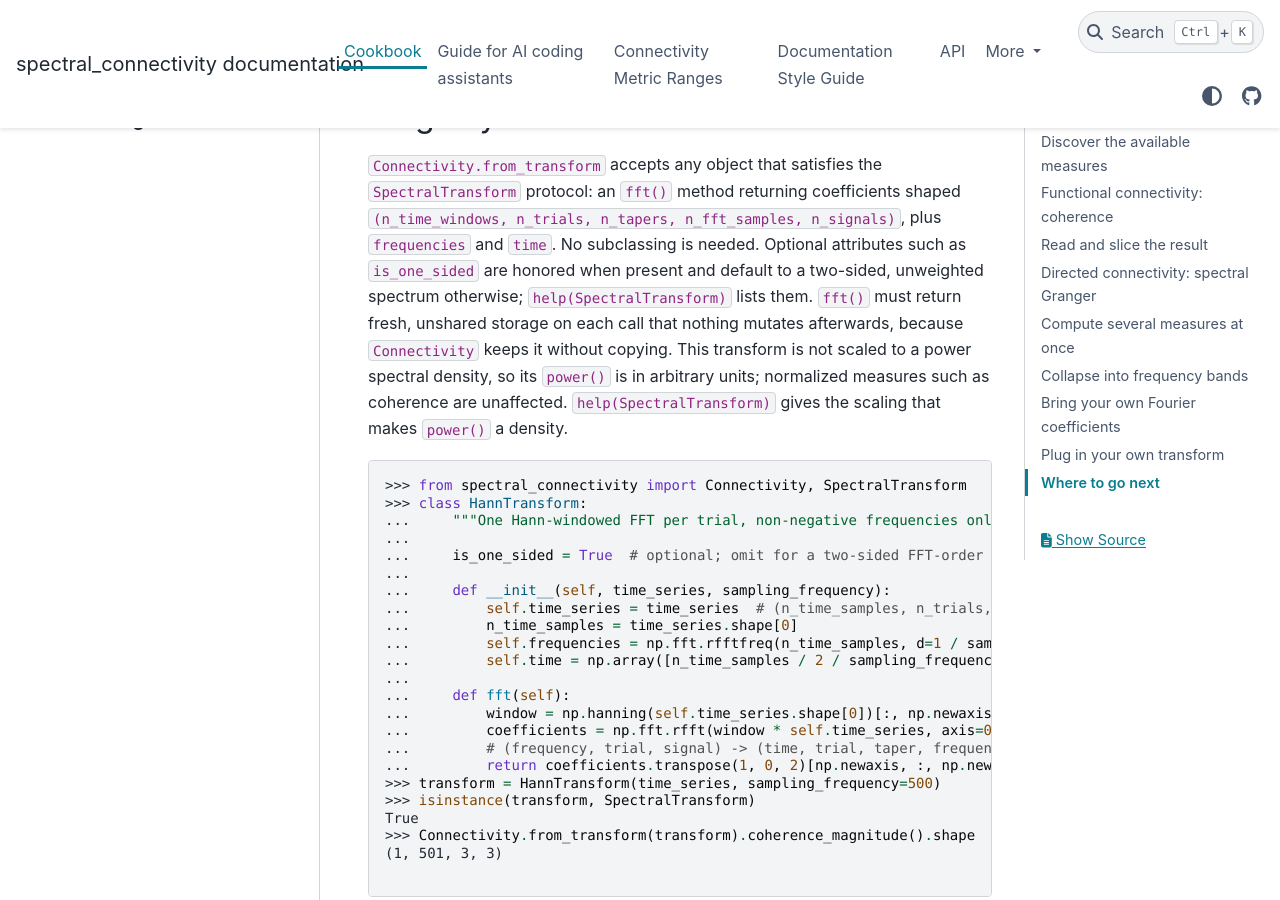
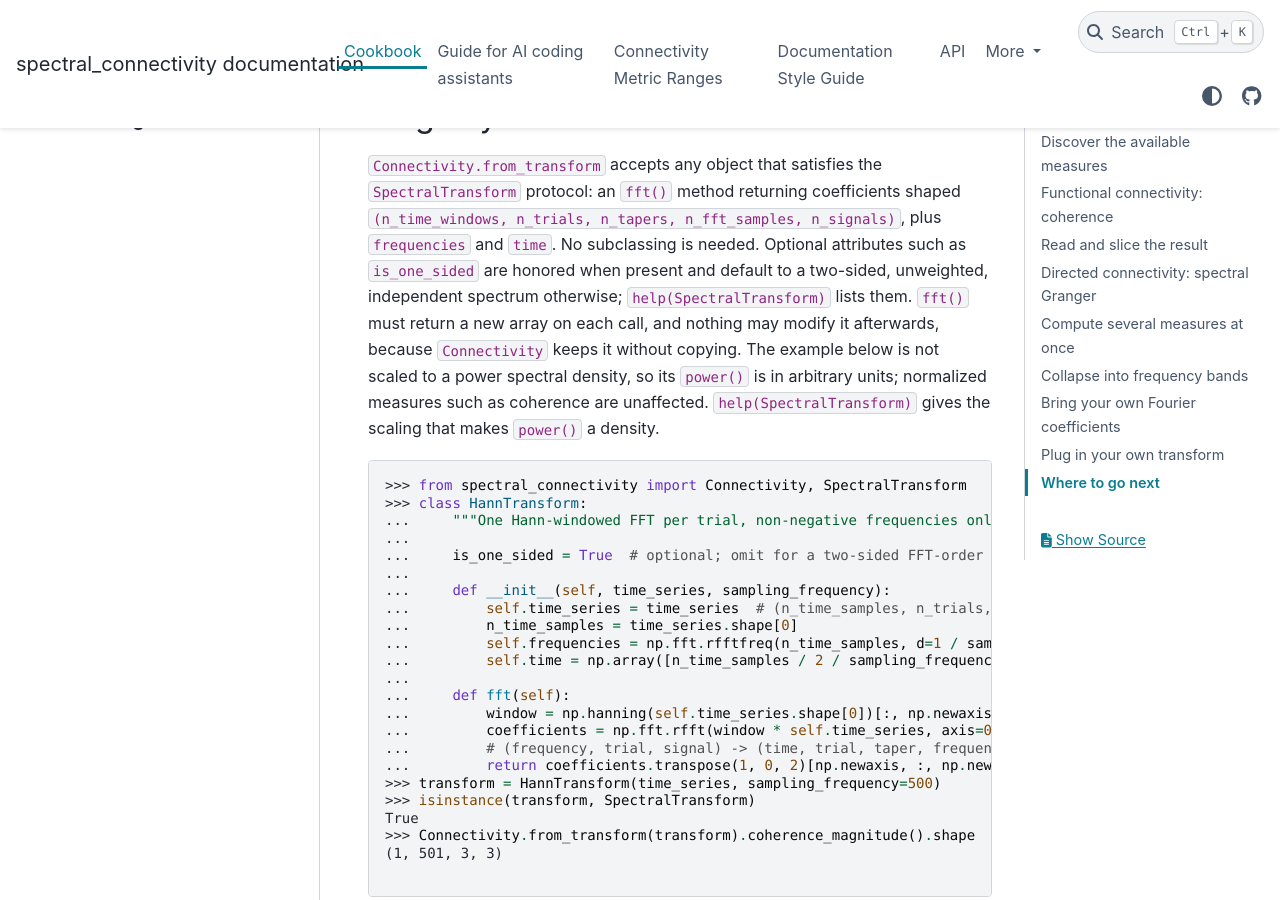
Before and after one commit to Eden-Kramer-Lab/spectral_connectivity, a Sphinx documentation site: the page built from docs/cookbook.md, in a window 1280 px wide and 900 px high, scrolled down 3757 px. Built offline with Sphinx 7.4.7 and the PyData theme 0.15.4, drawn with Linux system fonts in a browser that asks for light colours; pages that are not in the unit, such as notebooks, are missing from menus; the version number could not be read and is left out.

Commit message:
Bring the SpectralTransform docs in line with the code
- Protocol docstring: frequencies = None differs for one-sided
  transforms; state which checks from_transform now makes, that the
  flags must be bools, and that isinstance evaluates properties on
  Python <= 3.11 and issubclass is unsupported; describe Morlet's
  scaling as what it is, and reword the ownership rule.
- Comments that assumed fft() output is always Multitaper's now rely on
  the protocol's contract; from_multitaper's summary names any transform.
- Changelog: note the static-typing effect on from_multitaper overrides
  and the new validation; README and cookbook point to the protocol's
  docstring and state the ownership rule plainly.
- Fix a test comment's axis order and a coverage comment naming overload
  stubs the code does not have.

Co-Authored-By: Claude Opus 5.5 <noreply@anthropic.com>

````diff
--- a/docs/cookbook.md
+++ b/docs/cookbook.md
@@ -182,10 +182,11 @@ the multitaper step and use `fourier_connectivity`. NumPy inputs may use the
 `(n_time_windows, n_trials, n_tapers, n_fft_samples, n_signals)`, plus
 `frequencies` and `time`. No subclassing is needed. Optional attributes such as
 `is_one_sided` are honored when present and default to a two-sided,
-unweighted spectrum otherwise; `help(SpectralTransform)` lists them. `fft()`
-must return fresh, unshared storage on each call that nothing mutates
-afterwards, because `Connectivity` keeps it without copying. This transform is not scaled to a power spectral density, so its `power()`
-is in arbitrary units; normalized measures such as coherence are unaffected.
+unweighted, independent spectrum otherwise; `help(SpectralTransform)` lists
+them. `fft()` must return a new array on each call, and nothing may modify it
+afterwards, because `Connectivity` keeps it without copying. The example below
+is not scaled to a power spectral density, so its `power()` is in arbitrary
+units; normalized measures such as coherence are unaffected.
 `help(SpectralTransform)` gives the scaling that makes `power()` a density.
 
 ```python
--- a/pyproject.toml
+++ b/pyproject.toml
@@ -146,7 +146,7 @@ exclude_lines = [
     "raise NotImplementedError",
     "if __name__ == .__main__.:",
     "if TYPE_CHECKING:",
-    # Protocol and overload stubs: a body of only ``...`` never runs
+    # Protocol stub bodies (``...``) never run
     "^\\s*\\.\\.\\.$",
 ]
 
````
Also changed, not shown: CHANGELOG.md (+13 -3 lines), README.md (+5 -3 lines), 3 other files.
